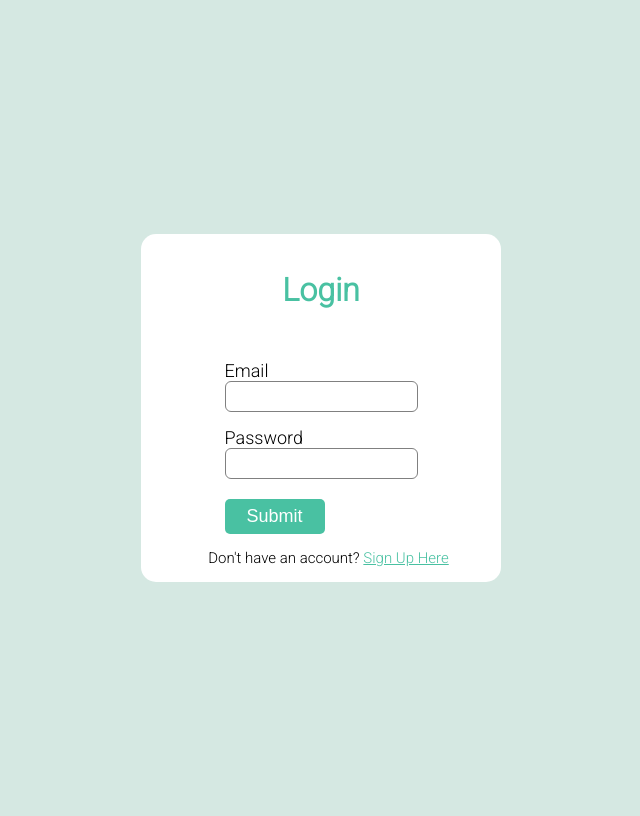
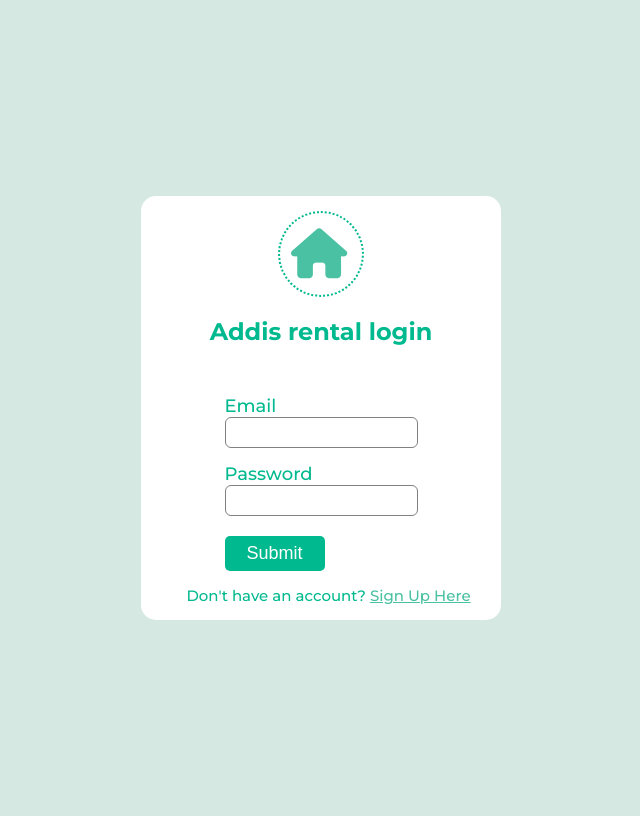
Before and after one commit to Yagth/AddisHouseRental, a PHP site: page /pages/login_page.html in a window 1280 px wide. Shown: the whole page, without its empty margins (319-959 px from the left). Run offline with PHP 8.4, Linux system fonts and the light colour scheme.

Commit message:
Added logos for the login and signup

```diff
--- a/Frontend/css/acc_css.css
+++ b/Frontend/css/acc_css.css
@@ -1,10 +1,25 @@
 body {
   background-color: #d5e8e2;
-  font-family: "Roboto", sans-serif;
+  font-family: "Montserrat", sans-serif;
+  color: #00b98e;
   display: flex;
   justify-content: center;
   align-items: center;
   height: 100vh;
+}
+
+.login-logo {
+  width: 60px;
+  height: 60px;
+  border: 2px dotted #00b98e;
+  color: #00b98e;
+  border-radius: 50%;
+  padding: 3%;
+  font-size: 50px;
+}
+
+.login-logo a {
+  text-decoration: none;
 }
 
 .signup-box {
@@ -40,7 +55,9 @@ h1 {
 }
 
 h4 {
+  width: 58%;
   text-align: center;
+  font-weight: 500;
 }
 
 .signup-box form {
@@ -74,10 +91,16 @@ form select {
   height: 35px;
   margin-top: 20px;
   border: none;
-  background-color: #49c1a2;
+  background-color: #00b98e;
   border-radius: 5px;
   color: white;
   font-size: 18px;
+  cursor: pointer;
+  transition: background 0.2s ease-in;
+}
+
+.cbtn:hover {
+  background-color: #0e2e50;
 }
 
 .login-box .cbtn {
--- a/Frontend/pages/home_page.html
+++ b/Frontend/pages/home_page.html
@@ -30,7 +30,7 @@
                 <a href="#">About Us</a>
                 <a href="#">Contact Us</a>
               </div>
-              <a href="#" class="navbar-login">Login</a>
+              <a href="http://127.0.0.1:5500/Frontend/pages/login_page.html" class="navbar-login">Login</a>
           </div>
 
         </nav>
--- a/Frontend/pages/login_page.html
+++ b/Frontend/pages/login_page.html
@@ -8,10 +8,29 @@
       href="https://fonts.googleapis.com/css2?family=Roboto:wght@300&display=swap"
       rel="stylesheet"
     />
+    <link rel="preconnect" href="https://fonts.googleapis.com" />
+    <link rel="preconnect" href="https://fonts.gstatic.com" crossorigin />
+    <link
+      href="https://fonts.googleapis.com/css2?family=Montserrat:wght@300;500;600;700;800&display=swap"
+      rel="stylesheet"
+    />
+    <link
+      rel="stylesheet"
+      href="https://cdnjs.cloudflare.com/ajax/libs/font-awesome/6.4.0/css/all.min.css"
+      integrity="sha512-iecdLmaskl7CVkqkXNQ/ZH/XLlvWZOJyj7Yy7tcenmpD1ypASozpmT/E0iPtmFIB46ZmdtAc9eNBvH0H/ZpiBw=="
+      crossorigin="anonymous"
+      referrerpolicy="no-referrer"
+    />
   </head>
   <body>
     <div class="login-box">
-      <h1>Login</h1>
+      <div class="login-logo">
+        <a href="http://127.0.0.1:5500/Frontend/pages/home_page.html">
+          <i class="fas fa-home"></i>
+        </a>
+      </div>
+
+      <h2>Addis rental login</h2>
       <h4 id="error_header" class="status"></h4>
       <form id="login">
         <div>
```
Also changed, not shown: Frontend/pages/signup_page.html (+20 -2 lines).
